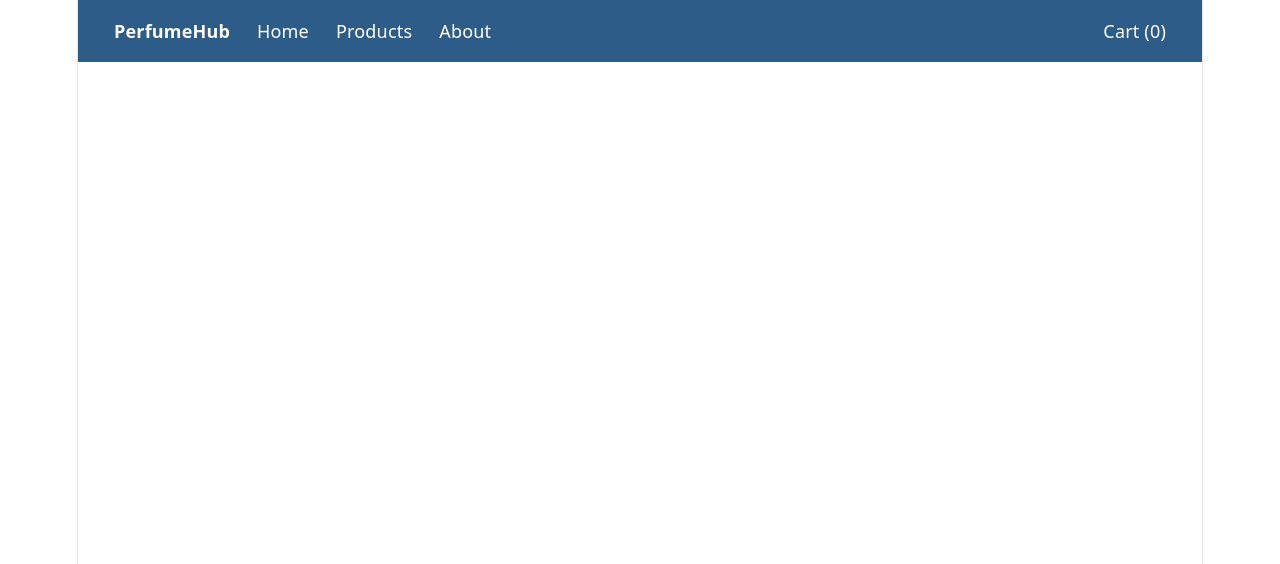
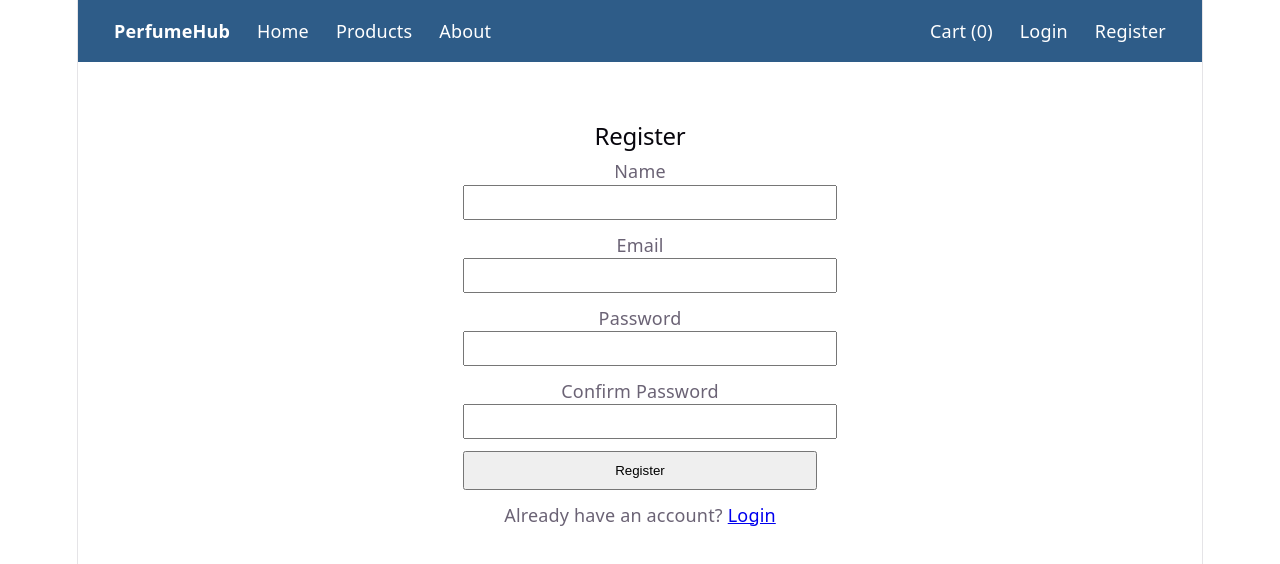
Before and after one commit to brucenzala/perfumehub-web-demo, a React (Vite) app: page /register in a window 1280 px wide. Shown: the top 564 px of the page. Built offline with nearby package versions, Linux system fonts and the light colour scheme.

Commit message:
Add login/register with Sanctum auth

```diff
--- a/src/App.jsx
+++ b/src/App.jsx
@@ -1,15 +1,19 @@
 import { BrowserRouter, Routes, Route } from "react-router-dom";
 import { CartProvider } from "./context/CartContext";
+import { AuthProvider } from "./context/AuthContext";
 import Navbar from "./components/Navbar";
 import Home from "./pages/Home";
 import Products from "./pages/Products";
 import ProductDetail from "./pages/ProductDetail";
 import Cart from "./pages/Cart";
 import About from "./pages/About";
+import Login from "./pages/Login";
+import Register from "./pages/Register";
 import "./App.css";
 
 function App() {
   return (
+    <AuthProvider>
       <CartProvider>
         <BrowserRouter>
           <Navbar />
@@ -19,9 +23,12 @@ function App() {
             <Route path="/products/:id" element={<ProductDetail />} />
             <Route path="/cart" element={<Cart />} />
             <Route path="/about" element={<About />} />
+            <Route path="/login" element={<Login />} />
+            <Route path="/register" element={<Register />} />
           </Routes>
         </BrowserRouter>
       </CartProvider>
+    </AuthProvider>
   );
 }
 
--- a/src/components/Navbar.jsx
+++ b/src/components/Navbar.jsx
@@ -1,9 +1,17 @@
-import { Link } from "react-router-dom";
+import { Link, useNavigate } from "react-router-dom";
 import { useCart } from "../context/CartContext";
+import { useAuth } from "../context/AuthContext";
 
 function Navbar() {
   const { cart } = useCart();
+  const { user, isAuthenticated, logout } = useAuth();
+  const navigate = useNavigate();
   const itemCount = cart.reduce((sum, item) => sum + item.qty, 0);
+
+  async function handleLogout() {
+    await logout();
+    navigate("/");
+  }
 
   return (
     <nav style={{ display: "flex", gap: "1.5rem", padding: "1rem 2rem", background: "#2E5C88", alignItems: "center" }}>
@@ -14,6 +22,22 @@ function Navbar() {
       <Link to="/cart" style={{ color: "white", textDecoration: "none", marginLeft: "auto" }}>
         Cart ({itemCount})
       </Link>
+      {isAuthenticated ? (
+        <>
+          <span style={{ color: "white" }}>Hi, {user?.name || "..."}</span>
+          <button
+            onClick={handleLogout}
+            style={{ background: "none", border: "1px solid white", color: "white", padding: "4px 10px", cursor: "pointer" }}
+          >
+            Logout
+          </button>
+        </>
+      ) : (
+        <>
+          <Link to="/login" style={{ color: "white", textDecoration: "none" }}>Login</Link>
+          <Link to="/register" style={{ color: "white", textDecoration: "none" }}>Register</Link>
+        </>
+      )}
     </nav>
   );
 }
--- /dev/null
+++ b/src/context/AuthContext.jsx
@@ -0,0 +1,95 @@
+import { createContext, useContext, useState, useEffect } from "react";
+
+const AuthContext = createContext();
+
+const API_URL = "https://perfumehub-api-ozvz.onrender.com/api";
+
+export function AuthProvider({ children }) {
+  const [user, setUser] = useState(null);
+  const [token, setToken] = useState(localStorage.getItem("auth_token") || null);
+  const [loading, setLoading] = useState(true);
+
+  useEffect(() => {
+    if (token) {
+      fetch(`${API_URL}/me`, {
+        headers: {
+          Authorization: `Bearer ${token}`,
+          Accept: "application/json",
+        },
+      })
+        .then((res) => {
+          if (!res.ok) throw new Error("Invalid session");
+          return res.json();
+        })
+        .then((data) => setUser(data))
+        .catch(() => {
+          localStorage.removeItem("auth_token");
+          setToken(null);
+          setUser(null);
+        })
+        .finally(() => setLoading(false));
+    } else {
+      setLoading(false);
+    }
+  }, [token]);
+
+  async function register(name, email, password, passwordConfirmation) {
+    const res = await fetch(`${API_URL}/register`, {
+      method: "POST",
+      headers: { "Content-Type": "application/json", Accept: "application/json" },
+      body: JSON.stringify({
+        name,
+        email,
+        password,
+        password_confirmation: passwordConfirmation,
+      }),
+    });
+    const data = await res.json();
+    if (!res.ok) throw new Error(data.message || "Registration failed");
+    localStorage.setItem("auth_token", data.token);
+    setToken(data.token);
+    setUser(data.user);
+    return data;
+  }
+
+  async function login(email, password) {
+    const res = await fetch(`${API_URL}/login`, {
+      method: "POST",
+      headers: { "Content-Type": "application/json", Accept: "application/json" },
+      body: JSON.stringify({ email, password }),
+    });
+    const data = await res.json();
+    if (!res.ok) throw new Error(data.message || "Login failed");
+    localStorage.setItem("auth_token", data.token);
+    setToken(data.token);
+    setUser(data.user);
+    return data;
+  }
+
+  async function logout() {
+    if (token) {
+      await fetch(`${API_URL}/logout`, {
+        method: "POST",
+        headers: {
+          Authorization: `Bearer ${token}`,
+          Accept: "application/json",
+        },
+      }).catch(() => {});
+    }
+    localStorage.removeItem("auth_token");
+    setToken(null);
+    setUser(null);
+  }
+
+  return (
+    <AuthContext.Provider
+      value={{ user, token, loading, register, login, logout, isAuthenticated: !!token }}
+    >
+      {children}
+    </AuthContext.Provider>
+  );
+}
+
+export function useAuth() {
+  return useContext(AuthContext);
+}
--- /dev/null
+++ b/src/pages/Login.jsx
@@ -0,0 +1,61 @@
+import { useState } from "react";
+import { useNavigate, Link } from "react-router-dom";
+import { useAuth } from "../context/AuthContext";
+
+export default function Login() {
+  const [email, setEmail] = useState("");
+  const [password, setPassword] = useState("");
+  const [error, setError] = useState("");
+  const [loading, setLoading] = useState(false);
+  const { login } = useAuth();
+  const navigate = useNavigate();
+
+  async function handleSubmit(e) {
+    e.preventDefault();
+    setError("");
+    setLoading(true);
+    try {
+      await login(email, password);
+      navigate("/");
+    } catch (err) {
+      setError(err.message);
+    } finally {
+      setLoading(false);
+    }
+  }
+
+  return (
+    <div style={{ maxWidth: 400, margin: "40px auto", padding: 20 }}>
+      <h2>Login</h2>
+      {error && <p style={{ color: "red" }}>{error}</p>}
+      <form onSubmit={handleSubmit}>
+        <div style={{ marginBottom: 12 }}>
+          <label>Email</label>
+          <input
+            type="email"
+            value={email}
+            onChange={(e) => setEmail(e.target.value)}
+            required
+            style={{ width: "100%", padding: 8 }}
+          />
+        </div>
+        <div style={{ marginBottom: 12 }}>
+          <label>Password</label>
+          <input
+            type="password"
+            value={password}
+            onChange={(e) => setPassword(e.target.value)}
+            required
+            style={{ width: "100%", padding: 8 }}
+          />
+        </div>
+        <button type="submit" disabled={loading} style={{ width: "100%", padding: 10 }}>
+          {loading ? "Logging in..." : "Login"}
+        </button>
+      </form>
+      <p style={{ marginTop: 12 }}>
+        Don't have an account? <Link to="/register">Register</Link>
+      </p>
+    </div>
+  );
+}
--- /dev/null
+++ b/src/pages/Register.jsx
@@ -0,0 +1,85 @@
+import { useState } from "react";
+import { useNavigate, Link } from "react-router-dom";
+import { useAuth } from "../context/AuthContext";
+
+export default function Register() {
+  const [name, setName] = useState("");
+  const [email, setEmail] = useState("");
+  const [password, setPassword] = useState("");
+  const [passwordConfirmation, setPasswordConfirmation] = useState("");
+  const [error, setError] = useState("");
+  const [loading, setLoading] = useState(false);
+  const { register } = useAuth();
+  const navigate = useNavigate();
+
+  async function handleSubmit(e) {
+    e.preventDefault();
+    setError("");
+    setLoading(true);
+    try {
+      await register(name, email, password, passwordConfirmation);
+      navigate("/");
+    } catch (err) {
+      setError(err.message);
+    } finally {
+      setLoading(false);
+    }
+  }
+
+  return (
+    <div style={{ maxWidth: 400, margin: "40px auto", padding: 20 }}>
+      <h2>Register</h2>
+      {error && <p style={{ color: "red" }}>{error}</p>}
+      <form onSubmit={handleSubmit}>
+        <div style={{ marginBottom: 12 }}>
+          <label>Name</label>
+          <input
+            type="text"
+            value={name}
+            onChange={(e) => setName(e.target.value)}
+            required
+            style={{ width: "100%", padding: 8 }}
+          />
+        </div>
+        <div style={{ marginBottom: 12 }}>
+          <label>Email</label>
+          <input
+            type="email"
+            value={email}
+            onChange={(e) => setEmail(e.target.value)}
+            required
+            style={{ width: "100%", padding: 8 }}
+          />
+        </div>
+        <div style={{ marginBottom: 12 }}>
+          <label>Password</label>
+          <input
+            type="password"
+            value={password}
+            onChange={(e) => setPassword(e.target.value)}
+            required
+            minLength={6}
+            style={{ width: "100%", padding: 8 }}
+          />
+        </div>
+        <div style={{ marginBottom: 12 }}>
+          <label>Confirm Password</label>
+          <input
+            type="password"
+            value={passwordConfirmation}
+            onChange={(e) => setPasswordConfirmation(e.target.value)}
+            required
+            minLength={6}
+            style={{ width: "100%", padding: 8 }}
+          />
+        </div>
+        <button type="submit" disabled={loading} style={{ width: "100%", padding: 10 }}>
+          {loading ? "Creating account..." : "Register"}
+        </button>
+      </form>
+      <p style={{ marginTop: 12 }}>
+        Already have an account? <Link to="/login">Login</Link>
+      </p>
+    </div>
+  );
+}
```
Lines whose indentation alone changed are shown as unchanged.
